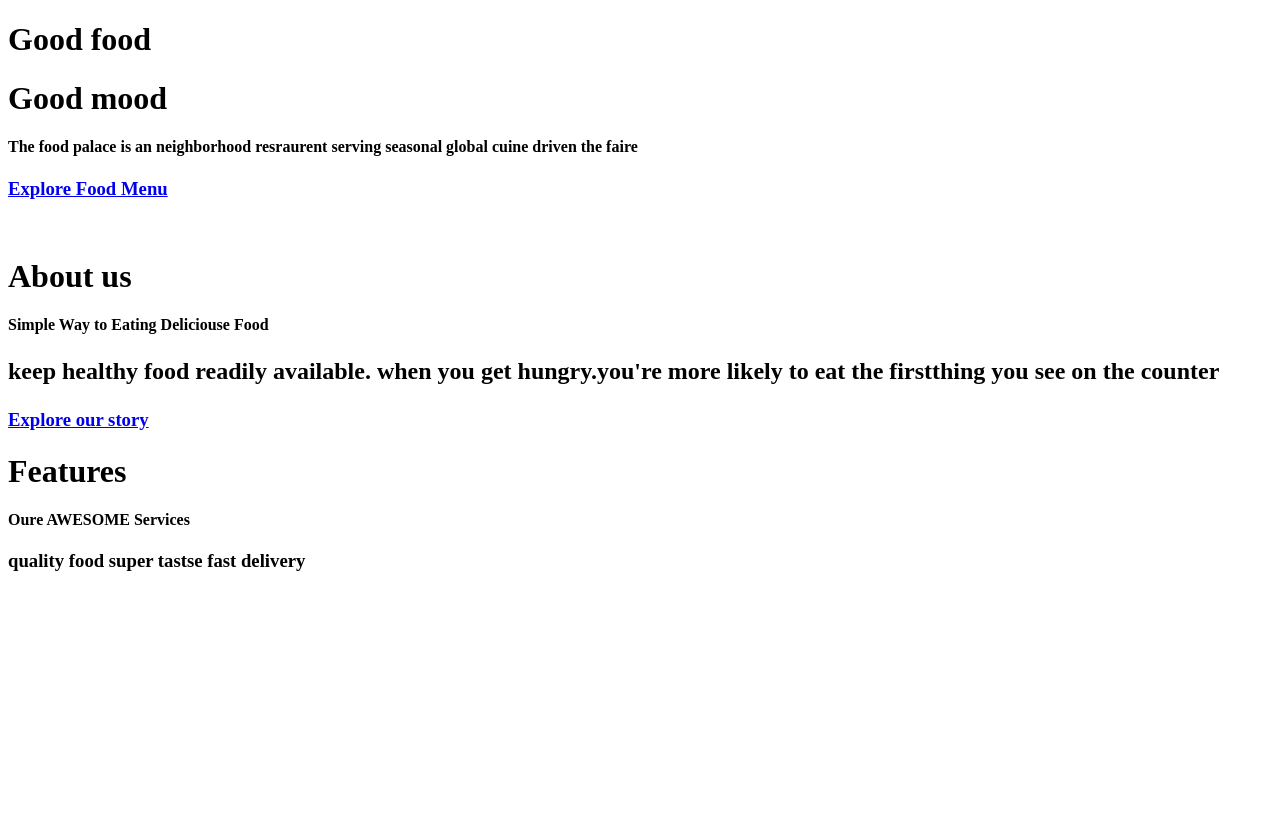
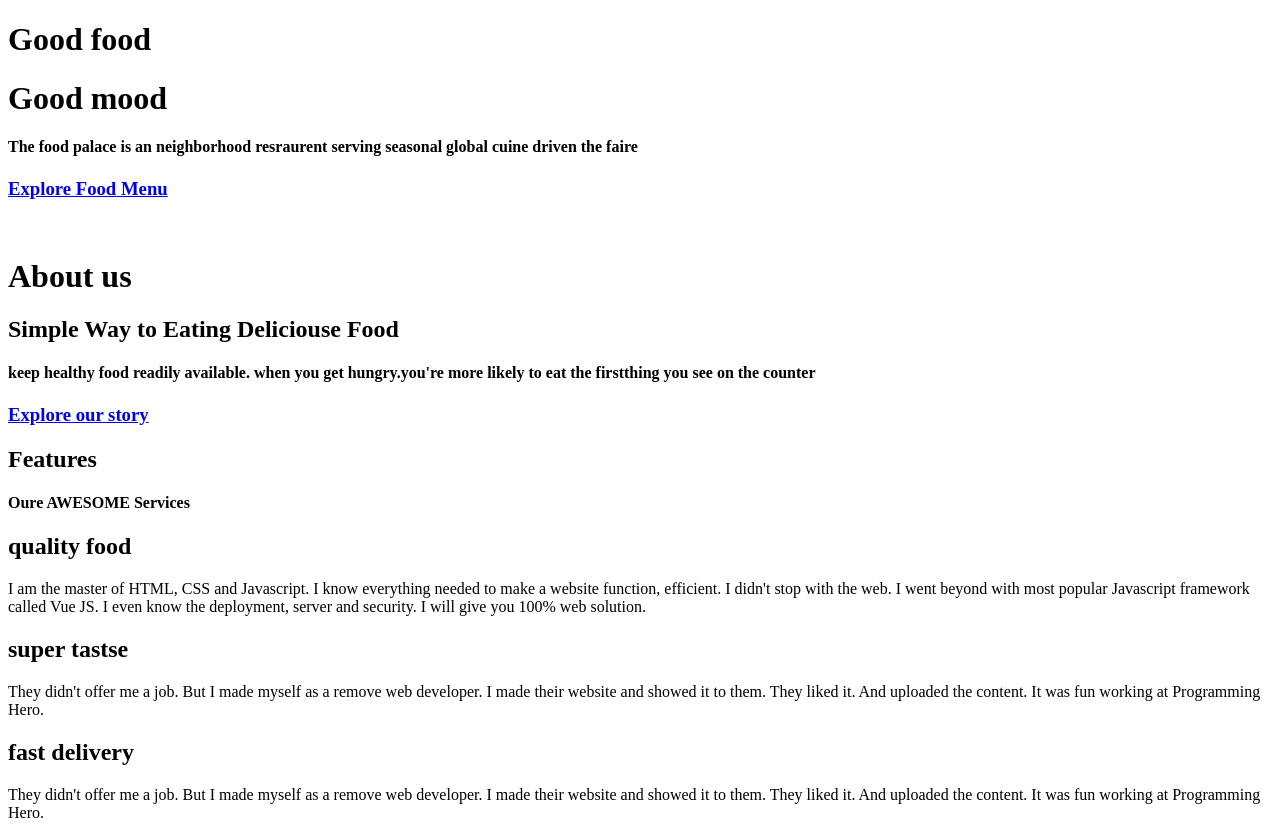
Before and after one commit to Ishratesha/food-project-assingment, a plain HTML site: page index.html in a window 1280 px wide. Before the commit the page ends 800 px from the top, so only its background shows below. Drawn offline with Linux system fonts and the light colour scheme.

Commit message:
add style

```diff
--- a/index.html
+++ b/index.html
@@ -19,15 +19,33 @@
     </div>
     <div>
         <h1>About us</h1>
-        <h4>Simple Way to Eating Deliciouse Food</h4>
-        <h2><p>keep healthy food readily available. when you
+        <h2>Simple Way to Eating Deliciouse Food</h2>
+        <h4><p>keep healthy food readily available. when you
             get hungry.you're more likely to eat the firstthing
-            you see on the counter</p></h2>
+            you see on the counter</p></h4>
             <h3><a href="#">Explore our story </a></h3>
+
+            <h3>     </h3>
+        </section>
+        <section class="experience-area">
             <h1>Features</h1>
             <h4>Oure AWESOME Services </h4>
-            <h3>quality food  super tastse  fast delivery </h3>
+            <div class="half-width" id="quality food">
+                <h2>quality food</h2>
 
+                <p>I am the master of HTML, CSS and Javascript. I know everything needed to make a website function, efficient. I didn't stop with the web. I went beyond with most popular Javascript framework called Vue JS. I even know the deployment, server and security. I will give you 100% web solution.</p>
+            </div>
+            <div class="half-width" id="super tastse">
+                <h2>super tastse</h2>
+
+                <p>They didn't offer me a job. But I made myself as a remove web developer. I made their website and showed it to them. They liked it. And uploaded the content. It was fun working at Programming Hero.</p>
+            </div>
+            <div class="half-width" id="fast delivery">
+                <h2>fast delivery</h2>
+
+                <p>They didn't offer me a job. But I made myself as a remove web developer. I made their website and showed it to them. They liked it. And uploaded the content. It was fun working at Programming Hero.</p>
+            </div>
+        </section>
 
     </div>
 </body>
```
Also changed, not shown: style.css (added).
